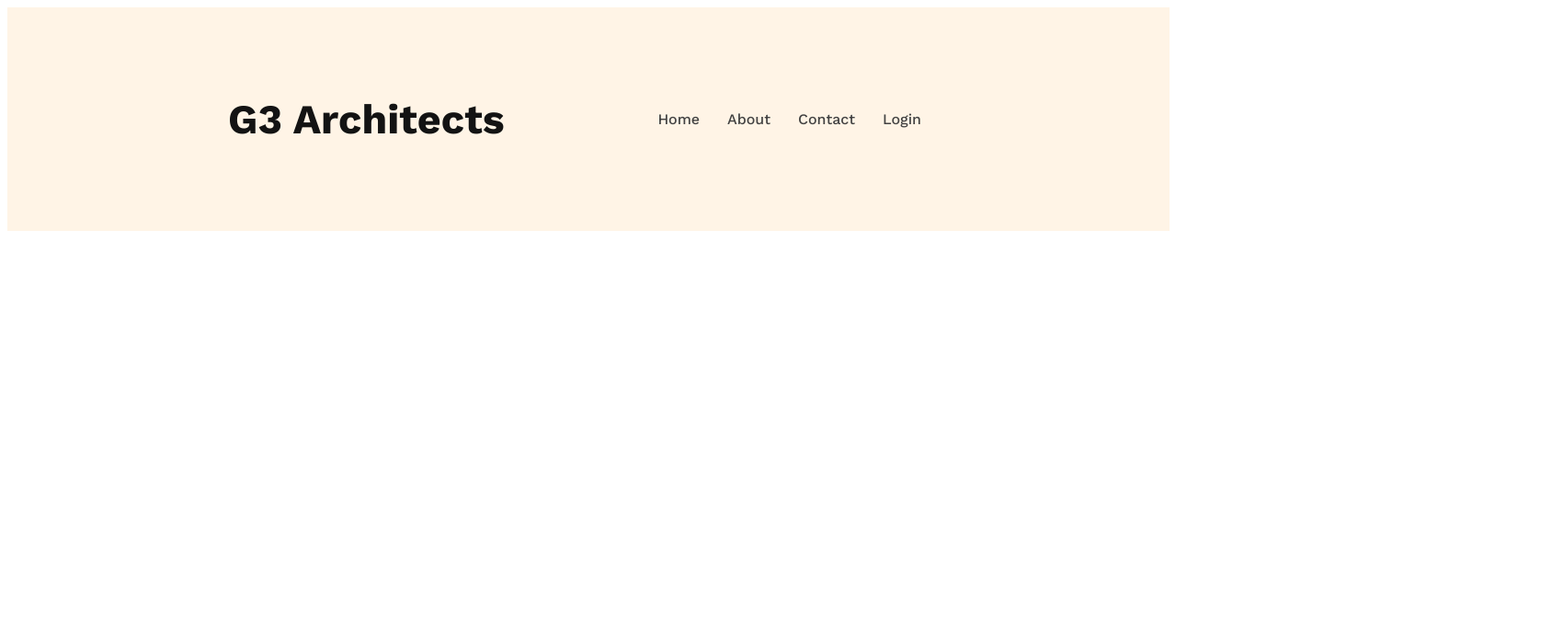
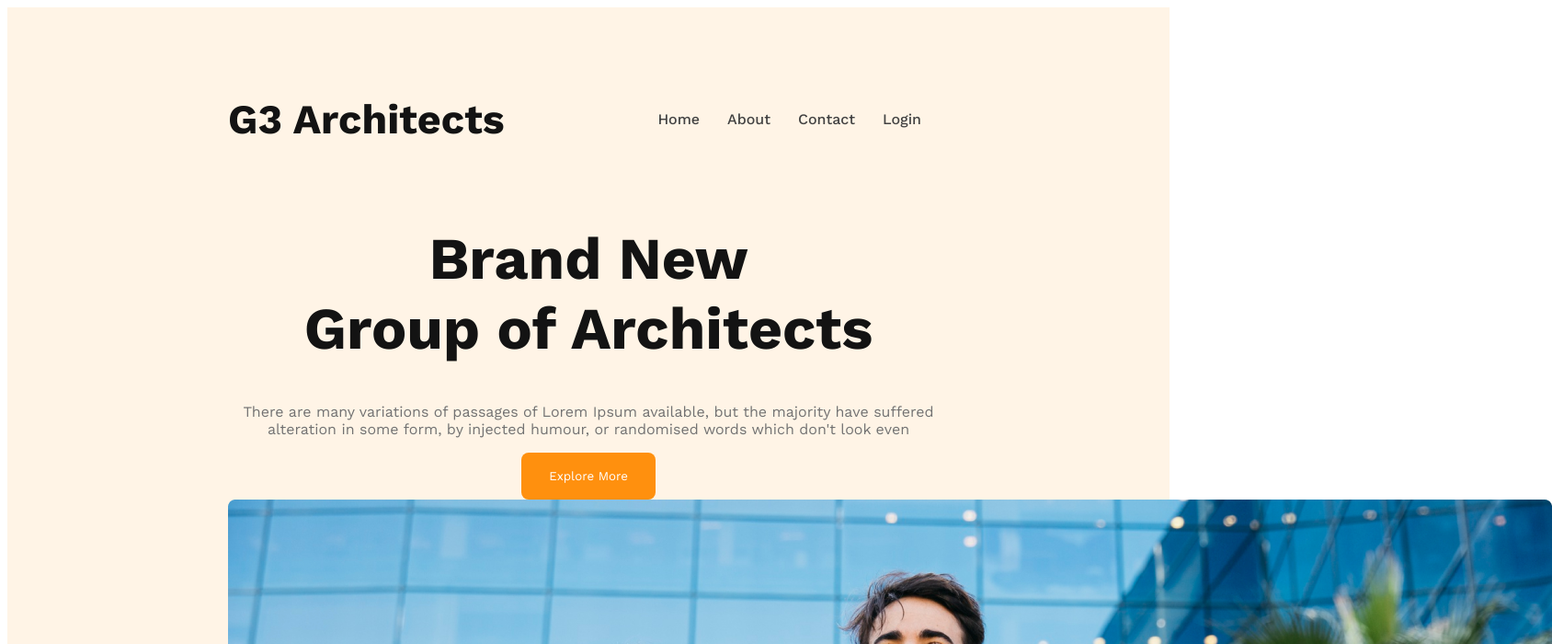
Before and after one commit to manjur0/G3-Architects, a plain HTML site: page index.html in a window 1280 px wide. Shown: the top 700 px of the page at 92% size, 1688 px wide, since content can reach past the window. Drawn offline with nearby package versions, Linux system fonts and the light colour scheme.

Commit message:
banner section added

```diff
--- a/index.html
+++ b/index.html
@@ -9,7 +9,7 @@
 <body>
     <header>
         <nav>
-            <h3 class="section-title">G3 Architects</h3>
+            <h3 class="nav-title">G3 Architects</h3>
             <ul>
                 <li><a href="">Home</a></li>
                 <li><a href="">About</a></li>
@@ -17,6 +17,14 @@
                 <li><a href="">Login</a></li>
             </ul>
         </nav>
+        <div class="banner">
+            <h1 class="banner-title"> Brand New <br> Group of Architects  </h1>
+            <p class="banner-description">There are many variations of passages of Lorem Ipsum available, but the majority have suffered alteration in some form, by injected humour, or randomised words which don't look even</p>
+            <button class="btn-primary">Explore More</button>
+        </div>
+        <div class="banner-img">
+            <img src="./images/banner.png" alt="">
+        </div>
     </header>
 </body>
 </html>
--- a/style/style.css
+++ b/style/style.css
@@ -1,11 +1,13 @@
 /* Google Font: Font Name> Work sans */
-@import url('https://fonts.googleapis.com/css2?family=Work+Sans:wght@300;400;500;600;700;800&display=swap');
-*{
-    font-family: 'Work Sans', sans-serif;
+@import url("https://fonts.googleapis.com/css2?family=Work+Sans:wght@300;400;500;600;700;800&display=swap");
+* {
+  font-family: "Work Sans", sans-serif;
+  /* margin: 0px;
+    padding: 0px; */
 }
 /* Header Style css */
 header {
-    background: rgba(255, 144, 14, 0.10);
+  background: rgba(255, 144, 14, 0.1);
   padding: 50px 240px;
 }
 nav {
@@ -13,12 +15,12 @@ nav {
   justify-content: space-between;
   align-items: center;
 }
-.section-title {
+.nav-title {
   font-size: 2.8rem;
   font-weight: 700;
   color: #131313;
 }
-nav > ul{
+nav > ul {
   display: flex;
 }
 nav li {
@@ -31,3 +33,31 @@ nav li a {
   text-decoration: none;
   color: #424242;
 }
+/* Banner style css */
+.banner {
+  text-align: center;
+  max-width: 800px;
+  margin: 0 auto;
+}
+.banner-title {
+  color: #131313;
+  text-align: center;
+  font-size: 64px;
+  font-style: normal;
+  font-weight: 700;
+  line-height: normal;
+}
+.banner-description {
+  color: #727272;
+  text-align: center;
+  font-size: 16px;
+  font-style: normal;
+  font-weight: 400;
+}
+.btn-primary {
+  border-radius: 8px;
+  background: #ff900e;
+  color: white;
+  padding: 18px 30px ;
+  border: none;
+}
```
Lines whose indentation alone changed are shown as unchanged.
